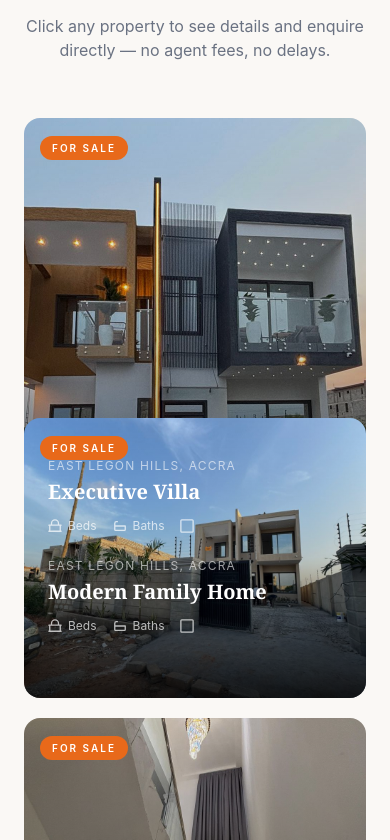
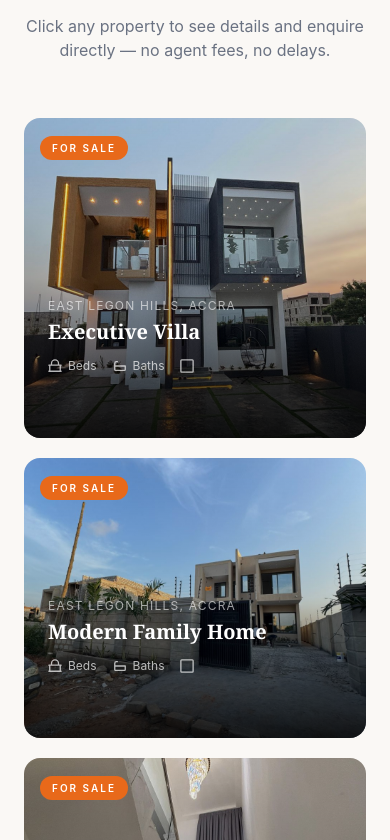
Before and after one commit to jjbaah068/philgoodhomes, a React (Vite) app: page /realestate in a window 390 px wide. Shown: the part 1224-2064 px from the top of the page. Built offline with nearby package versions, Linux system fonts and the light colour scheme.

Commit message:
updates to real estate housing page

```diff
--- a/src/pages/realestate.jsx
+++ b/src/pages/realestate.jsx
@@ -85,8 +85,7 @@ function PropertyCard({ property, index, onClick }) {
     return (
         <div
             onClick={() => onClick(property)}
-      className={`group relative cursor-pointer overflow-hidden rounded-2xl ${
-        index === 0 ? "lg:col-span-2 lg:row-span-2 min-h-[480px]" : "min-h-[280px]"
+            className={`group relative cursor-pointer overflow-hidden rounded-2xl ${index === 0 ? "lg:col-span-2 lg:row-span-2 h-[320px] lg:h-auto" : "h-[280px]"
                 }`}
         >
             {/* Image */}
@@ -347,7 +346,7 @@ export default function RealEstate() {
                         </div>
 
                         {/* Asymmetric grid */}
-            <div className="grid grid-cols-1 sm:grid-cols-2 lg:grid-cols-3 gap-5 auto-rows-[280px]">
+                        <div className="grid grid-cols-1 sm:grid-cols-2 lg:grid-cols-3 gap-5 lg:auto-rows-[280px]">
                             {PROPERTIES.map((property, index) => (
                                 <PropertyCard
                                     key={property.id}
```
Lines whose indentation alone changed are shown as unchanged.
